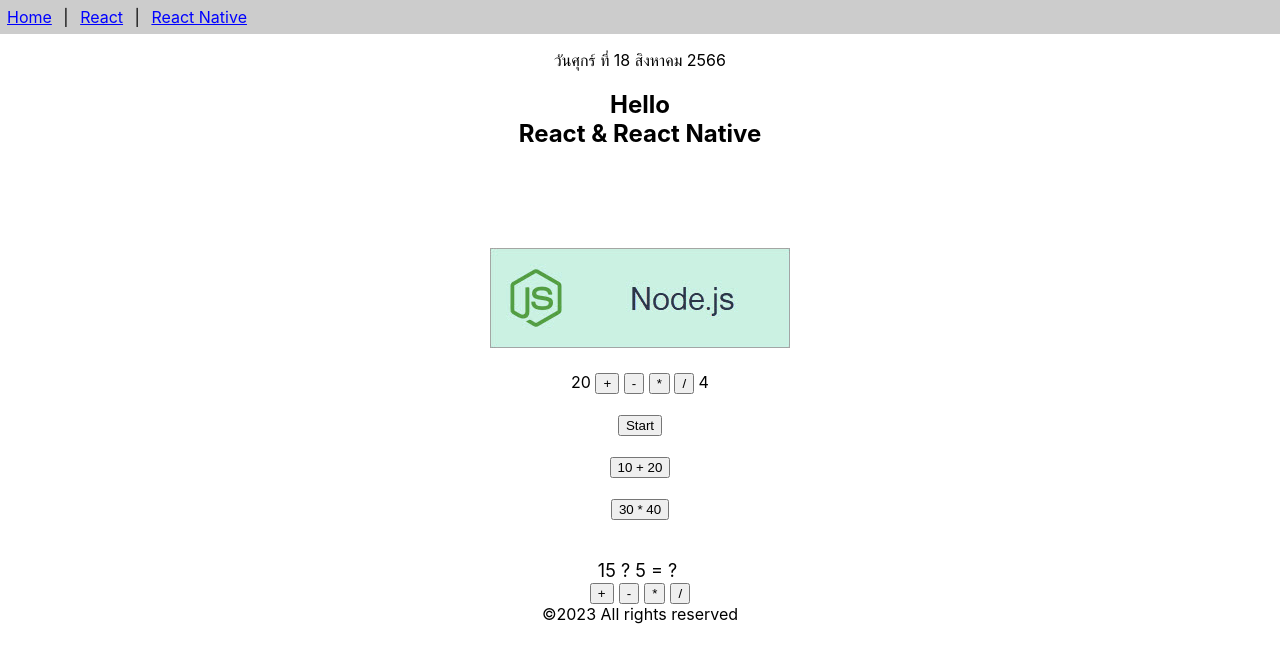
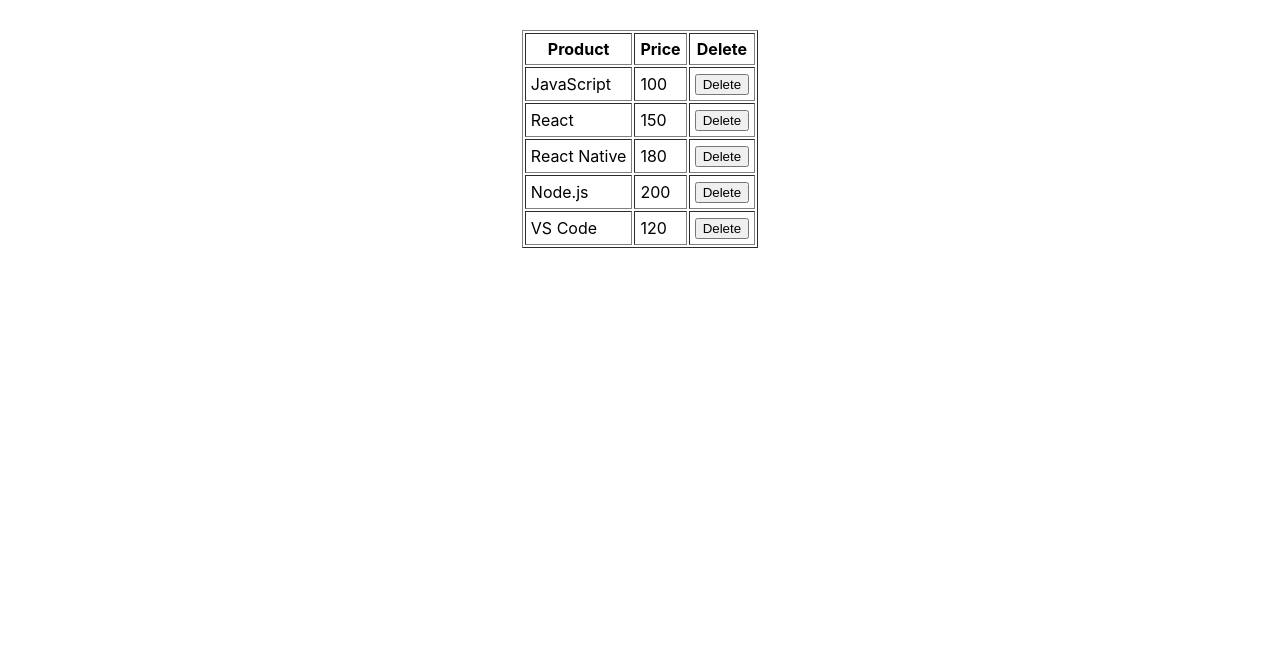
Before and after one commit to Nwpatt/github-desktop-project, a React (Create React App) app: page / in a window 1280 px wide. Shown: the top 662 px of the page. Built offline with nearby package versions, Linux system fonts and the light colour scheme.

Commit message:
refs array

```diff
--- a/src/App.js
+++ b/src/App.js
@@ -1,22 +1,24 @@
 import React from "react";
-import Banner from "./banner";
-import { Calculator2 } from "./calculator";
-import { EventData2 } from "./event-data";
-import { Header,Content,Footer } from "./func-components";
-import RefsFunc from "./refs-func";
-import Calendar from "./class-components";
+// import Banner from "./banner";
+// import { Calculator2 } from "./calculator";
+// import { EventData2 } from "./event-data";
+// import { Header,Content,Footer } from "./func-components";
+// import RefsFunc from "./refs-func";
+// import Calendar from "./class-components";
+import RefsArray from "./refs-array";
 
 function App() {
   return (
     <>
-      <Header/>
+      {/* <Header/>
       <p><center><Calendar/></center></p>
       <Content/>
       <Banner/>
       <Calculator2/>
       <EventData2/>
-      <RefsFunc/>
-      <Footer/>
+      <RefsFunc/> */}
+      <RefsArray/>
+      {/* <Footer/> */}
     </>
   )
 }
--- /dev/null
+++ b/src/refs-array.js
@@ -0,0 +1,49 @@
+import React from "react";
+
+export default function RefsArray(){
+    const table = React.useRef()
+    const tr = React.useRef([])
+
+    const data = [
+        ['JavaScript',100],
+        ['React',150],
+        ['React Native',180],
+        ['Node.js',200],
+        ['VS Code',120]
+    ]
+
+    const onClickButton = (i) => {
+        const index = tr.current[i].rowIndex
+        table.current.deleteRow(index)
+    }
+
+    const onMouseOverRow = (i) => {
+        tr.current[i].style.backgroundColor = 'yellow'
+    }
+
+    const onMouseOutRow = (i) => {
+        tr.current[i].style.backgroundColor = 'white'
+    }
+
+    const tableStyles = {margin: 'auto',marginTop: 30}
+
+    return (
+        <table ref={table} border="1" cellPadding={5} style={tableStyles}>
+            <tr><th>Product</th><th>Price</th><th>Delete</th></tr>
+            {
+                data.map((item,i) => {
+                    return (
+                        <tr ref={el => tr.current[i] = el}
+                            onMouseOver = {() => onMouseOverRow(i)}
+                            onMouseOut = {() => onMouseOutRow(i)}
+                        >
+                            <td>{item[0]}</td>
+                            <td>{item[1]}</td>
+                            <td><button onClick={() => onClickButton(i)}>Delete</button></td>
+                        </tr>
+                    )
+                })
+            }
+        </table>
+    )
+}
```
